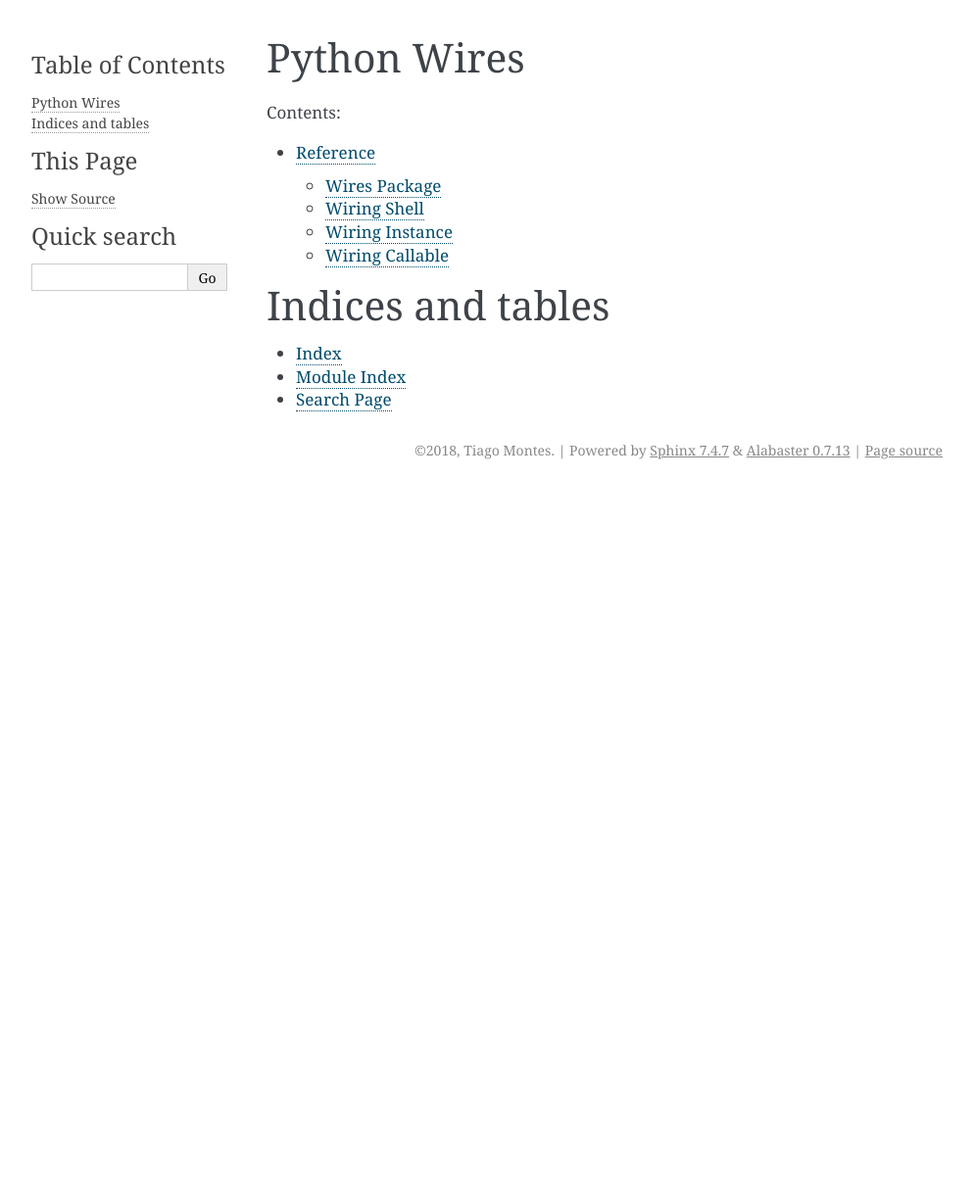
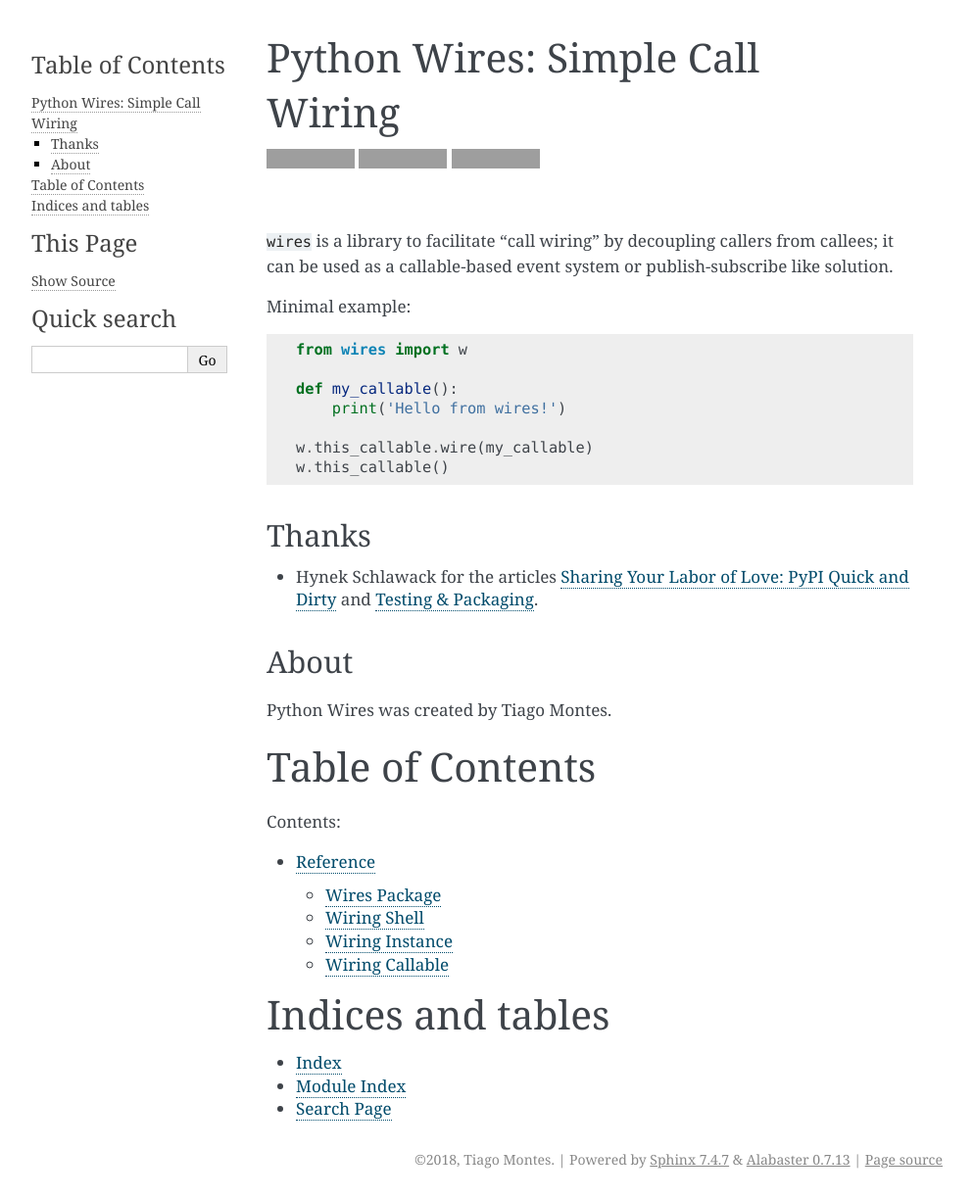
Before and after one commit to tmontes/python-wires, a Sphinx documentation site: the page built from docs/source/index.rst, in a window 1280 px wide. Shown: the whole page at 98% size, without its empty margins (148-1141 px from the left). Built offline with Sphinx 7.4.7, drawn with Linux system fonts in a browser that asks for light colours; before the commit the page ends 900 px from its top, so only the background shows below that; some of the changed lines change nothing that is shown; grey boxes are pictures that could not be loaded.

Commit message:
Including project README (mostly) as the documentation index.

```diff
--- a/README.rst
+++ b/README.rst
@@ -1,5 +1,5 @@
-Python Wires: Call wiring made simple
-=====================================
+Python Wires: Simple Call Wiring
+================================
 
 .. image:: http://img.shields.io/pypi/v/wires.svg
    :target: https://pypi.python.org/pypi/wires
@@ -17,9 +17,9 @@ Python Wires: Call wiring made simple
 |
 
 
-``wires`` is a library to facilitate "callable wiring" by decoupling callers from callees and avoiding passing around multiple callables in Python code; it can be used as a callable-based event system or, again callable-based, publish-subscribe like solution.
+``wires`` is a library to facilitate "call wiring" by decoupling callers from callees; it can be used as a callable-based event system or publish-subscribe like solution.
 
-Minimal usage example:
+Minimal example:
 
 .. code-block:: python
 
--- a/docs/source/index.rst
+++ b/docs/source/index.rst
@@ -1,5 +1,8 @@
-Python Wires
-============
+.. include:: ../../README.rst
+
+
+Table of Contents
+=================
 
 .. toctree::
    :maxdepth: 2
```
